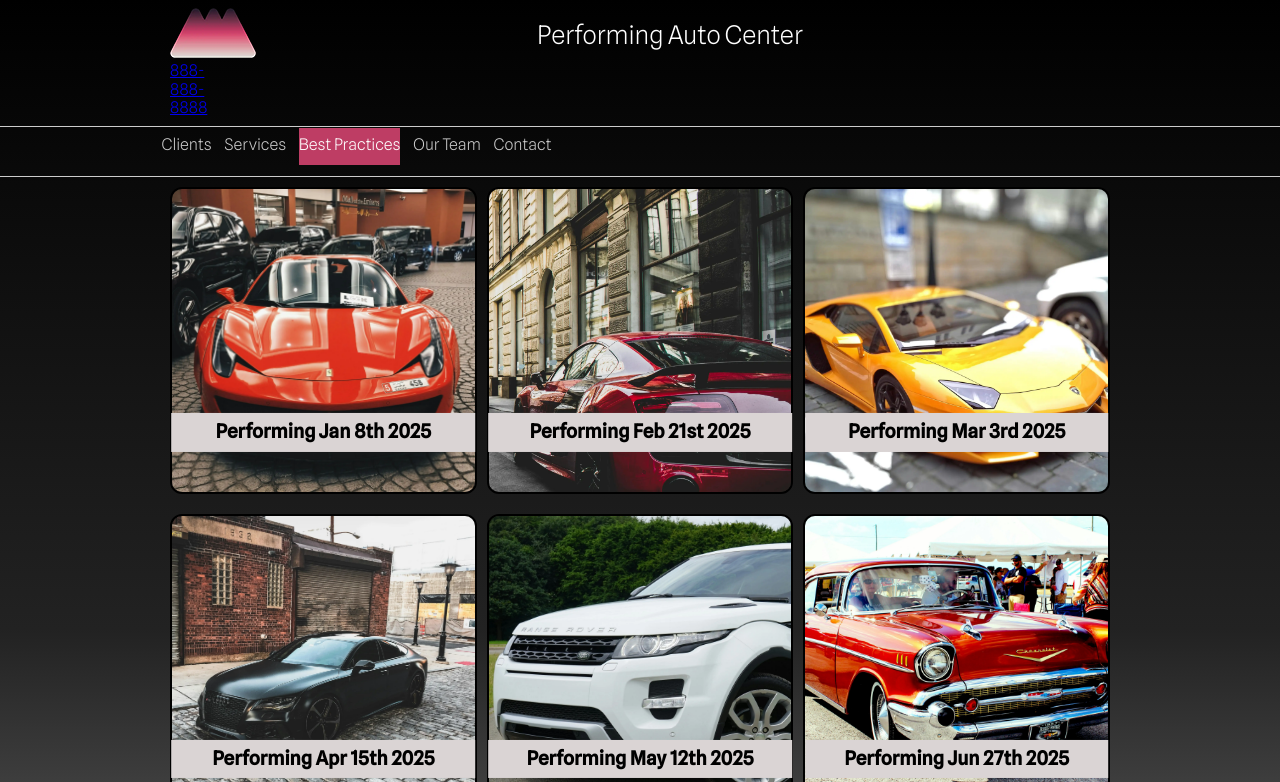
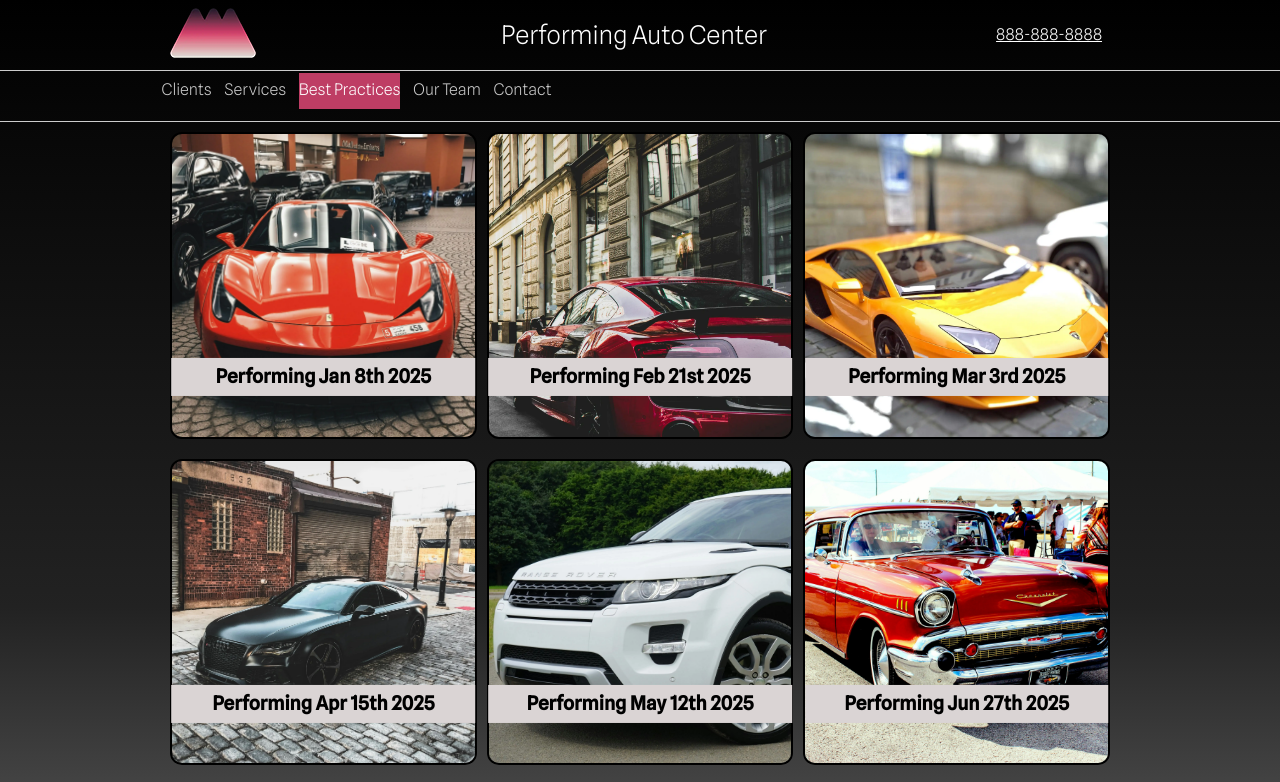
Before and after one commit to tvaughn7/performingArtsCenter, a website: page index.html in a window 1280 px wide. Shown: the top 782 px of the page. Drawn offline with Linux system fonts and the light colour scheme.

Commit message:
finishing touches

```diff
--- a/index.html
+++ b/index.html
@@ -11,6 +11,10 @@
     <link rel="preconnect" href="https://fonts.googleapis.com">
     <link rel="preconnect" href="https://fonts.gstatic.com" crossorigin>
     <link href="https://fonts.googleapis.com/css2?family=Spline+Sans:wght@300;500&display=swap" rel="stylesheet">
+    <link rel="apple-touch-icon" sizes="180x180" href="/apple-touch-icon.png">
+    <link rel="icon" type="image/png" sizes="32x32" href="/favicon-32x32.png">
+    <link rel="icon" type="image/png" sizes="16x16" href="/favicon-16x16.png">
+    <link rel="manifest" href="/site.webmanifest">
 
 </head>
 
@@ -97,7 +101,7 @@
 
 <div id="footerWrapper">
     <footer>
-        <p>Copyright &copy; 2025 Design Thinking Inc. All rights reserved.
+        <p>Copyright &copy; 2025 Taylor Vaughn Inc. All rights reserved.
             <a href="#">Privacy Policy</a> | <a href="#">Terms of Use</a> | <a href="#">Clients</a></p>
     </footer>
 </div> <!-- end footer wrapper -->
--- a/scss/_small.scss
+++ b/scss/_small.scss
@@ -24,26 +24,30 @@ body {
 /* --------------------------- HEADER --------------------------- */
 #headerWrapper {border-bottom: 1px solid $greyColor;}
 header {
-    display: grid;
-    grid-template-columns: 50px auto;
-    column-gap: $gutter;
-    align-items: center; //vertically
+    display: flex;
+    justify-content: space-between; // even distribution
+    align-items: center; // vertically center
     padding: .5rem $gutter;
-    margin: 0 0 $gutter 0; // bottom space below header; adjust as needed
+    margin: 0 0 $gutter 0;
+
     span {
         font-size: 1.6rem;
         font-weight: $lightWeight;
         color: white;
         display: flex;
         align-items: center;
-        justify-content: center; // center horizontally
-        width: 100%; // take full width of header cell
+        justify-content: center;
+        width: auto;
+        flex: 1; // allow span to grow
+        margin-left: 1rem;
     }
     a.phone-link {
         margin-right: 0.5rem;
+        color: white;
     }
+}
 
-} // end header
+ // end header
 
 
 /* --------------------------- NAVIGATION STUFF GOES HERE --------------------------- */
```
Also changed, not shown: android-chrome-192x192.png (added), android-chrome-512x512.png (added), apple-touch-icon.png (added), css/styles.css, css/styles.min.css, favicon-16x16.png (added), favicon-32x32.png (added), favicon.ico, site.webmanifest (added).
